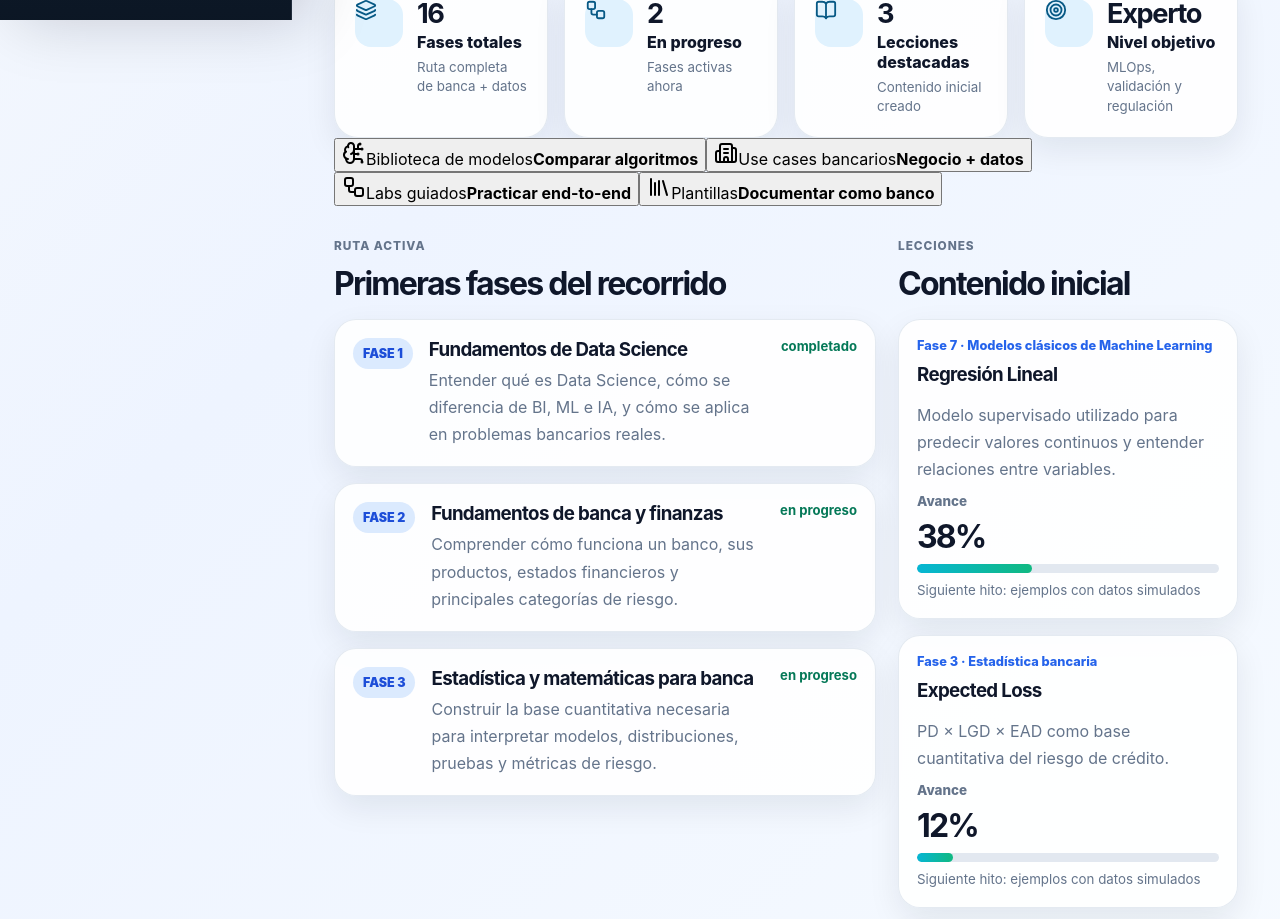
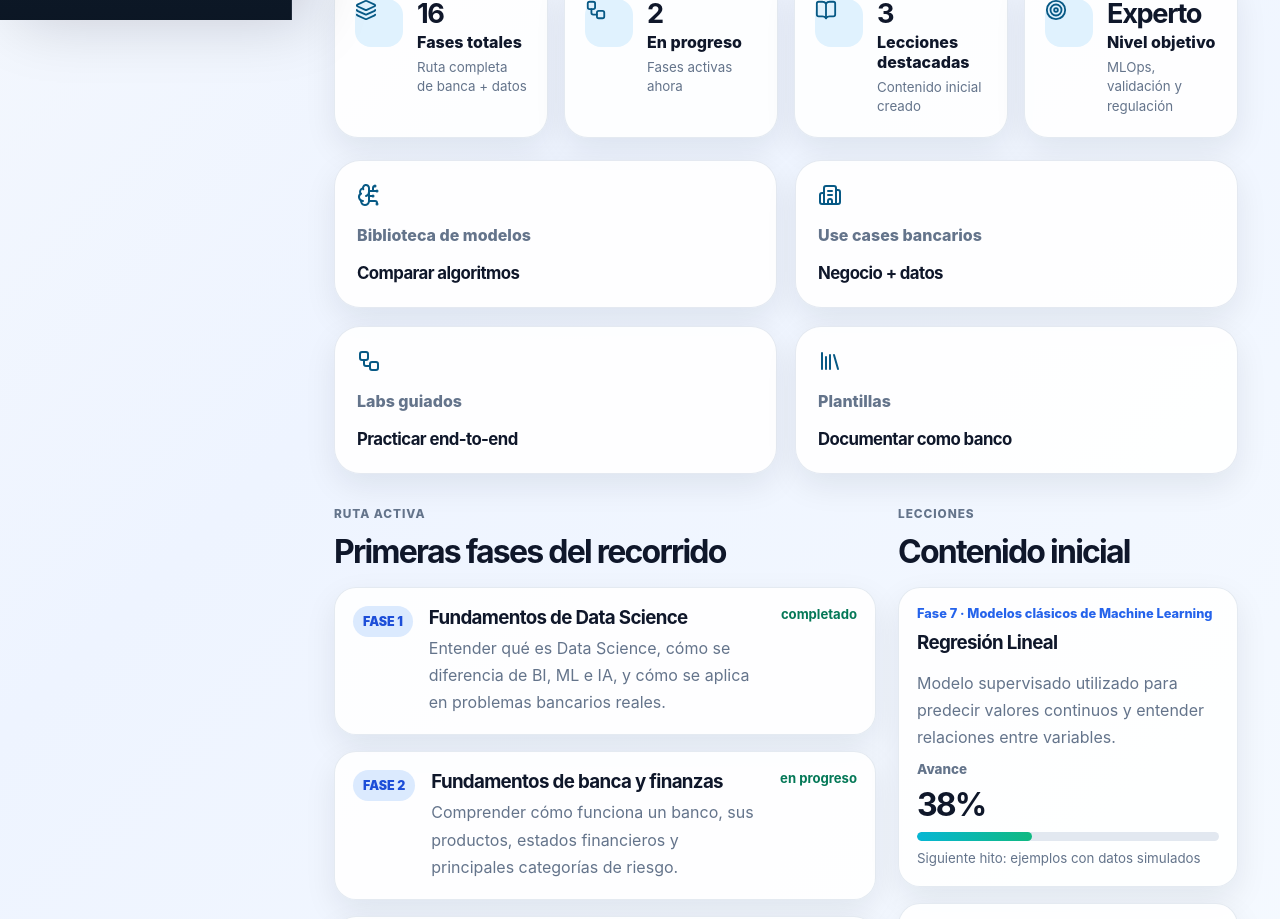
Before and after one commit to albertojrc/HUB, a React (Vite) app: page / in a window 1280 px wide. Shown: the part 780-1699 px from the top of the page. Built offline with nearby package versions, Linux system fonts and the light colour scheme.

Commit message:
feat: style labs resources evaluations dashboard actions

```diff
--- a/src/featureStyles.css
+++ b/src/featureStyles.css
@@ -2,19 +2,32 @@
 .use-case-board,
 .risk-grid,
 .project-roadmap,
-.glossary-grid {
+.glossary-grid,
+.lab-grid,
+.resource-grid,
+.evaluation-grid,
+.quick-actions-grid {
   display: grid;
   gap: 18px;
   margin-top: 22px;
 }
 
-.model-grid {
+.model-grid,
+.lab-grid,
+.resource-grid,
+.evaluation-grid {
   grid-template-columns: repeat(2, minmax(0, 1fr));
 }
 
 .use-case-board,
 .risk-grid,
-.glossary-grid {
+.glossary-grid,
+.quick-actions-grid {
+  grid-template-columns: repeat(4, minmax(0, 1fr));
+}
+
+.use-case-board,
+.risk-grid {
   grid-template-columns: repeat(3, minmax(0, 1fr));
 }
 
@@ -27,7 +40,11 @@
 .risk-topic-card,
 .project-card,
 .glossary-card,
-.category-panel {
+.category-panel,
+.lab-card,
+.resource-card,
+.evaluation-card,
+.quick-action-card {
   border: 1px solid rgba(226, 232, 240, 0.92);
   border-radius: 26px;
   background: rgba(255, 255, 255, 0.9);
@@ -38,20 +55,67 @@
 .use-case-card,
 .risk-topic-card,
 .glossary-card,
-.category-panel {
+.category-panel,
+.lab-card,
+.resource-card,
+.evaluation-card,
+.quick-action-card {
   padding: 22px;
 }
 
-.model-card {
+.model-card,
+.lab-card,
+.resource-card,
+.evaluation-card,
+.quick-action-card {
   display: grid;
   gap: 16px;
 }
 
-.model-card-header {
+.quick-action-card {
+  min-height: 148px;
+  color: inherit;
+  text-align: left;
+  transition: transform 0.2s ease, box-shadow 0.2s ease;
+}
+
+.quick-action-card:hover {
+  transform: translateY(-2px);
+  box-shadow: var(--shadow);
+}
+
+.quick-action-card svg {
+  color: #075985;
+}
+
+.quick-action-card span,
+.quick-action-card strong {
+  display: block;
+}
+
+.quick-action-card span {
+  color: var(--muted);
+  font-weight: 800;
+}
+
+.quick-action-card strong {
+  color: var(--ink);
+  font-size: 1.05rem;
+  letter-spacing: -0.035em;
+}
+
+.model-card-header,
+.lab-title-row,
+.lab-meta-row,
+.resource-footer,
+.evaluation-format {
   display: flex;
   align-items: center;
+  gap: 12px;
+}
+
+.model-card-header {
   justify-content: space-between;
-  gap: 12px;
 }
 
 .model-card-header span,
@@ -82,7 +146,10 @@
 .risk-topic-card h3,
 .project-card h3,
 .glossary-card h3,
-.category-panel h3 {
+.category-panel h3,
+.lab-card h3,
+.resource-card h3,
+.evaluation-card h3 {
   margin: 0;
   color: var(--ink);
   letter-spacing: -0.04em;
@@ -91,7 +158,10 @@
 .model-card h3,
 .use-case-card h3,
 .risk-topic-card h3,
-.project-card h3 {
+.project-card h3,
+.lab-card h3,
+.resource-card h3,
+.evaluation-card h3 {
   font-size: clamp(1.3rem, 2.8vw, 1.9rem);
 }
 
@@ -99,7 +169,10 @@
 .use-case-card p,
 .risk-topic-card p,
 .project-card p,
-.glossary-card p {
+.glossary-card p,
+.lab-card p,
+.resource-card p,
+.evaluation-card p {
   margin: 0;
   color: var(--muted);
   line-height: 1.68;
@@ -116,11 +189,18 @@
 
 .model-section h4,
 .use-case-columns h4,
-.risk-topic-card h4 {
-  margin: 0;
+.risk-topic-card h4,
+.lab-card h4,
+.resource-card h4,
+.evaluation-card h4 {
+  margin: 0 0 10px;
   color: #0f172a;
   font-size: 0.88rem;
   letter-spacing: -0.02em;
+}
+
+.model-section h4 {
+  margin-bottom: 0;
 }
 
 .model-lists,
@@ -149,6 +229,14 @@
   padding-left: 18px;
   color: #334155;
   line-height: 1.5;
+}
+
+.compact-timeline {
+  gap: 10px;
+}
+
+.compact-timeline li {
+  font-size: 0.94rem;
 }
 
 .chip-row {
@@ -181,7 +269,10 @@
 }
 
 .governance-note,
-.example-box {
+.example-box,
+.lab-output,
+.resource-footer,
+.evaluation-format {
   display: flex;
   gap: 10px;
   padding: 14px;
@@ -271,24 +362,83 @@
   font-size: 1.7rem;
 }
 
-.example-box {
+.example-box,
+.lab-output {
   flex-direction: column;
   border: 1px solid rgba(16, 185, 129, 0.18);
   background: rgba(209, 250, 229, 0.62);
 }
 
-.example-box strong {
+.example-box strong,
+.lab-output strong {
   color: #047857;
 }
 
-.example-box span {
+.example-box span,
+.lab-output p {
   color: #14532d;
   line-height: 1.55;
 }
 
+.lab-icon {
+  width: 52px;
+  height: 52px;
+  display: grid;
+  place-items: center;
+  flex-shrink: 0;
+  color: #075985;
+  border-radius: 18px;
+  background: #e0f2fe;
+}
+
+.lab-meta-row {
+  flex-wrap: wrap;
+}
+
+.lab-meta-row span,
+.resource-footer,
+.evaluation-format {
+  color: #334155;
+  border: 1px solid #e2e8f0;
+  background: #f8fafc;
+  font-weight: 850;
+}
+
+.lab-meta-row span {
+  display: inline-flex;
+  align-items: center;
+  gap: 7px;
+  padding: 9px 11px;
+  border-radius: 999px;
+  font-size: 0.85rem;
+}
+
+.resource-footer,
+.evaluation-format {
+  align-items: center;
+  width: fit-content;
+}
+
+.resource-footer {
+  color: #075985;
+  background: #e0f2fe;
+}
+
+.evaluation-format {
+  color: #5b21b6;
+  background: #ede9fe;
+}
+
+.status-disponible .model-card-header strong,
+.status-listo-para-construir .model-card-header strong {
+  color: #047857;
+  background: #d1fae5;
+}
+
 @media (max-width: 1280px) {
   .use-case-board,
-  .risk-grid {
+  .risk-grid,
+  .quick-actions-grid {
     grid-template-columns: repeat(2, minmax(0, 1fr));
   }
 
@@ -302,7 +452,10 @@
   .use-case-board,
   .risk-grid,
   .glossary-grid,
-  .glossary-layout {
+  .glossary-layout,
+  .lab-grid,
+  .resource-grid,
+  .evaluation-grid {
     grid-template-columns: 1fr;
   }
 
@@ -313,7 +466,8 @@
 
 @media (max-width: 720px) {
   .model-lists,
-  .project-card {
+  .project-card,
+  .quick-actions-grid {
     grid-template-columns: 1fr;
   }
 
@@ -326,7 +480,15 @@
   .risk-topic-card,
   .project-content,
   .glossary-card,
-  .category-panel {
+  .category-panel,
+  .lab-card,
+  .resource-card,
+  .evaluation-card,
+  .quick-action-card {
     padding: 18px;
   }
+
+  .lab-title-row {
+    align-items: flex-start;
+  }
 }
```
